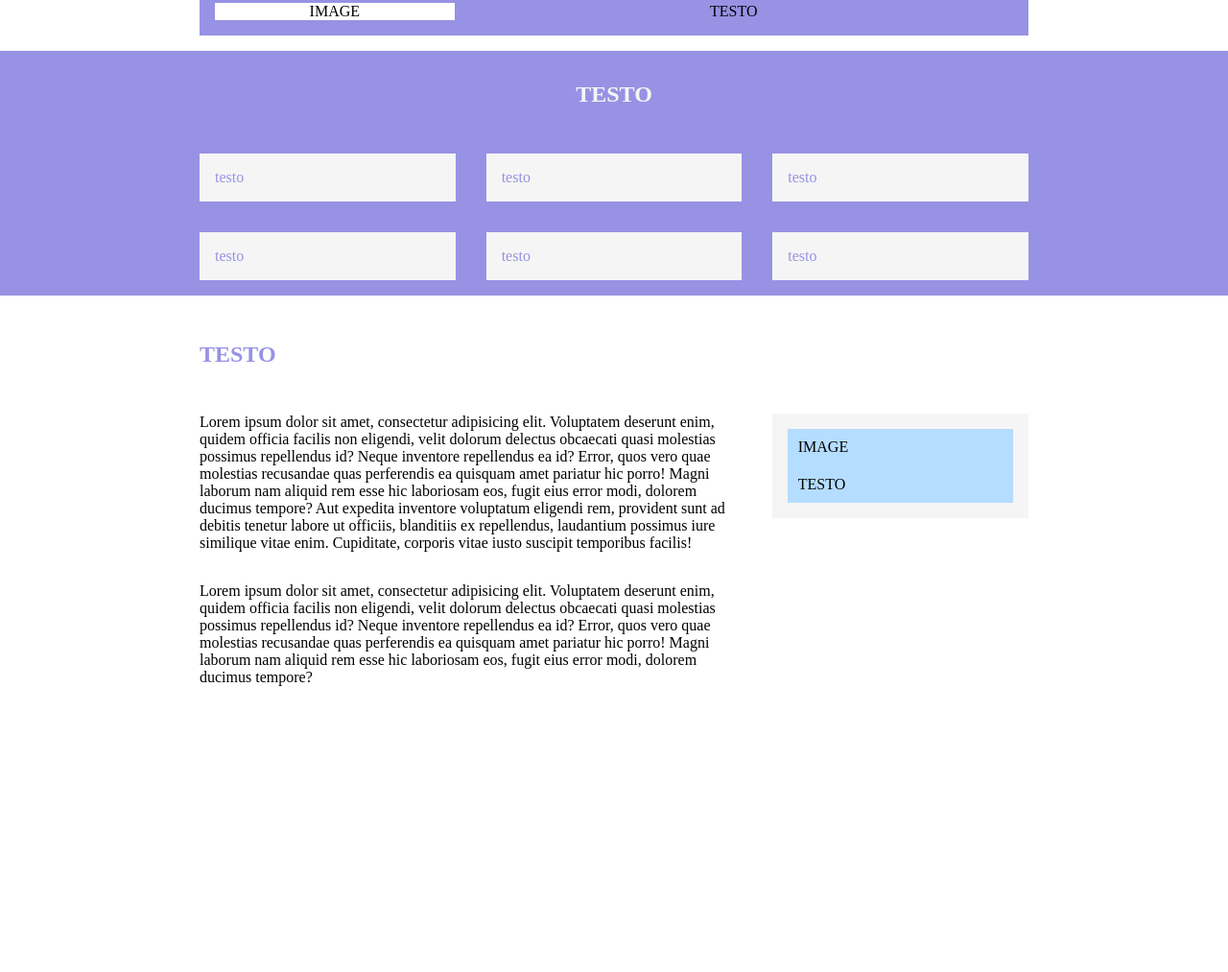
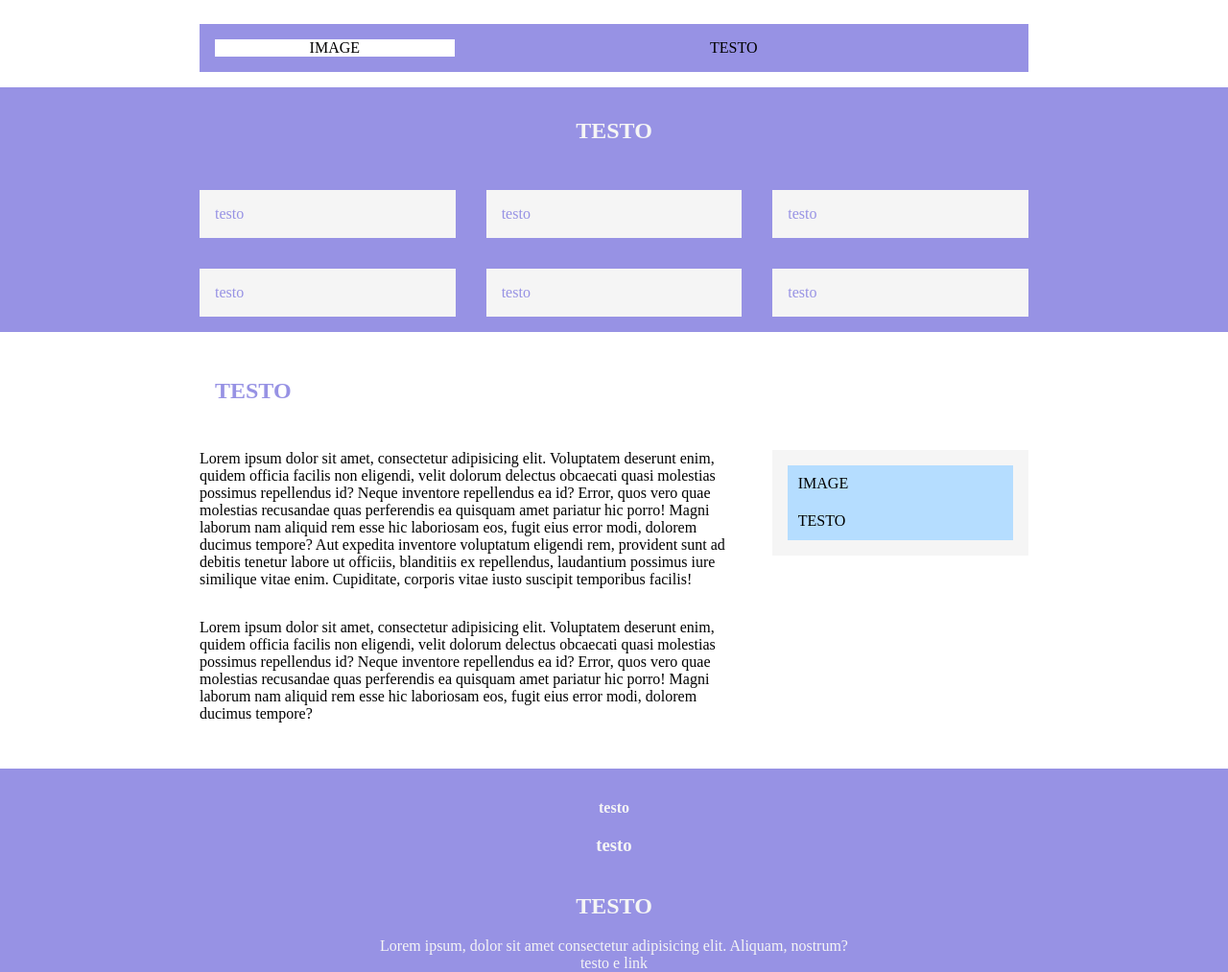
Before and after one commit to NicolaTeora/htmlcss-responsive-layout, a plain HTML site: page index.html in a window 1280 px wide. Shown: the part 701-1714 px from the top of the page at 96% size. Before the commit the page ends 1464 px from the top, so only its background shows below. Drawn offline with Linux system fonts and the light colour scheme.

Commit message:
feat : started sectoion

```diff
--- a/css/style.css
+++ b/css/style.css
@@ -130,6 +130,19 @@
     padding-bottom: 2rem;
 }
 
+/* section started */
+#started{
+    background-color: var(--backcol-section);
+    color: whitesmoke;
+    text-align: center;
+    padding-top: 2rem ;
+}
+
+#started h3,
+h2{
+    padding: 1.2rem 1rem;
+}
+
 /*///////////////////////////////////////////////////////*/
 /* RESPONSIVE SECTION */
 /*///////////////////////////////////////////////////////*/
--- a/index.html
+++ b/index.html
@@ -217,8 +217,22 @@
         </section>
         <!-- END ABOUT US SECTION -->
 
+        <!-- STARTED SECTION -->
+        <section id="started">
+            <div class="container">
+                <h4>testo</h4>
+                <h3>testo</h3>
+                <h2>TESTO</h2>
+                <p>Lorem ipsum, dolor sit amet consectetur adipisicing elit. Aliquam, nostrum?</p>
+                <span>testo e link</span>
+            </div>
+        </section>
+        <!-- END STARTED SECTION -->
+
         <!-- FOOTER -->
+        <section>
 
+        </section>
         <!-- END FOOTER -->
 
 
```
